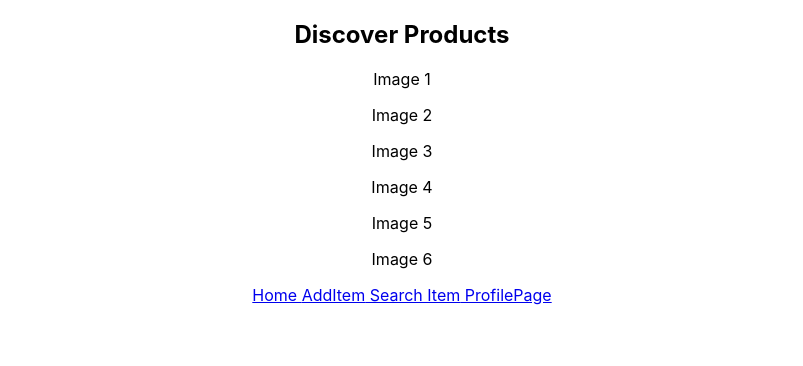
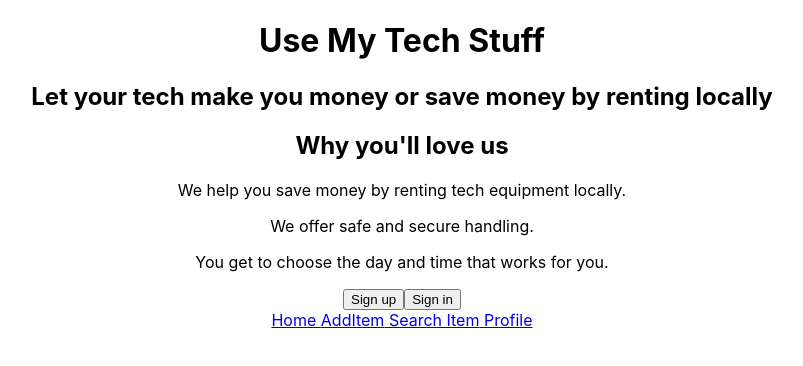
Before and after one commit to bwptpt-use-my-tech-stuff-2/front-end, a React (Create React App) app in the folder real-front-end/: page / in a window 1280 px wide. Shown: the top 366 px of the page, without its empty margins (238-1041 px from the left). Built offline with nearby package versions, Linux system fonts and the light colour scheme; no server answers.

Commit message:
created landing page/ worked on routing/ worked on navbar

```diff
--- a/real-front-end/src/App.js
+++ b/real-front-end/src/App.js
@@ -20,6 +20,7 @@ import ProductDate from './Components/ProductDate';
 import ProductThankYou from './Components/ProductThankYou';
 import Users from './utils/users';
 import Navbar from './Components/navbar';
+import LandingPage from './Components/landingPage';
 
 function App() {
 	const [owner, setOwner] = useState([]);
@@ -41,20 +42,21 @@ function App() {
 		<div className='App'>
 			<Router>
 				<Switch>
-					<Route exact path='/' component={ItemsListed} />
+					<Route exact path='/' component={LandingPage} />
 					<Route path='/admin' component={Users} />
-					<Route path='/addItem' component={AddItem} />
 					<Route path='/edit-listing' component={EditListing} />
-					<Route exact path='/login' component={Login} />
+					<Route path='/login' component={Login} />
 					<Route path='/listing-options' component={ListingOptions} />
-					<Route path='/ProfilePage' component={ProfilePage} />
-					{/* <Route path='/ProductDate' component={ProductDate} /> */}
-					<Route path='/ProductPrice' component={ProductPrice} />
-					<Route path='/ProductThankYou' component={ProductThankYou} />
+					<Route path='/product-date' component={ProductDate} />
+					<Route path='/product-price' component={ProductPrice} />
+					<Route path='/product-thank-you' component={ProductThankYou} />
 					<Route exact path='/register' component={SignUp} />
 
 					<PrivateRoute>
 						<Route path='/secure' component={ProfilePage} />
+						<Route path='/secure/items-list' component={ItemsListed} />
+						<Route path='/secure/add-item' component={AddItem} />
+						<Route path='/secure/profile-page' component={ProfilePage} />
 					</PrivateRoute>
 				</Switch>
 				<Navbar />
--- /dev/null
+++ b/real-front-end/src/Components/landingPage.jsx
@@ -0,0 +1,33 @@
+import React from 'react';
+import { Link } from 'react-router-dom';
+
+const LandingPage = () => {
+	return (
+		<div>
+			<div className='title'>
+				<h1>Use My Tech Stuff</h1>
+			</div>
+			<div className='mission-statement'>
+				<h2>
+					<span>Let your tech make you money</span> or save money by renting locally
+				</h2>
+			</div>
+			<div className='container'>
+				<h2 className='sub-heading'>Why you'll love us</h2>
+				<p className='text'>We help you save money by renting tech equipment locally.</p>
+				<p className='text'>We offer safe and secure handling.</p>
+				<p className='text'>You get to choose the day and time that works for you.</p>
+			</div>
+			<div className='links-container'>
+				<Link to='/register'>
+					<button className='link'>Sign up</button>
+				</Link>
+				<Link to='/login'>
+					<button className='link'>Sign in</button>
+				</Link>
+			</div>
+		</div>
+	);
+};
+
+export default LandingPage;
--- a/real-front-end/src/Components/login.js
+++ b/real-front-end/src/Components/login.js
@@ -20,7 +20,7 @@ const Login = props => {
 			.post('/auth/login', credentials)
 			.then(res => {
 				sessionStorage.setItem('token', res.data.token);
-				props.history.push('/secure');
+				props.history.push('/secure/items-list');
 			})
 			.catch(err => {
 				console.error(err);
--- a/real-front-end/src/Components/navbar.jsx
+++ b/real-front-end/src/Components/navbar.jsx
@@ -5,13 +5,13 @@ const Navbar = () => {
 	return (
 		<div className='container'>
 			<div className='nav-link'>
-				<Link to='/'> Home </Link>
+				<Link to='/secure/items-list'> Home </Link>
 
-				<Link to='/addItem'> AddItem</Link>
+				<Link to='/secure/add-item'> AddItem</Link>
 
-				<Link to='/Search'> Search Item</Link>
+				<Link to='/'> Search Item</Link>
 
-				<Link to='/ProfilePage'> ProfilePage</Link>
+				<Link to='/secure/profile-page'> Profile</Link>
 			</div>
 		</div>
 	);
```
